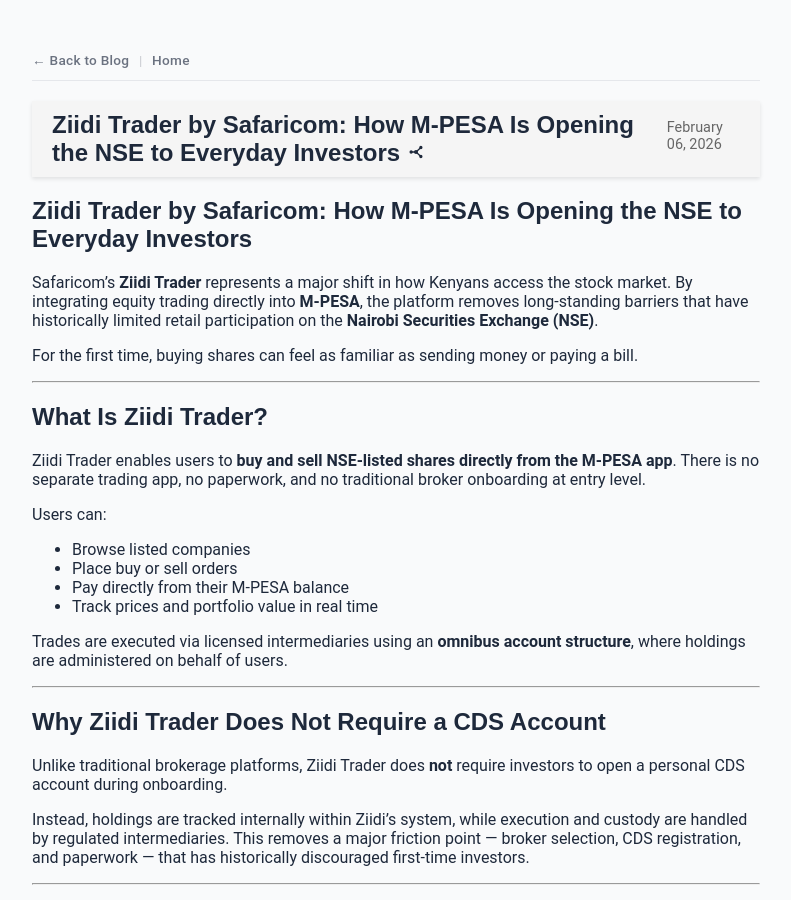
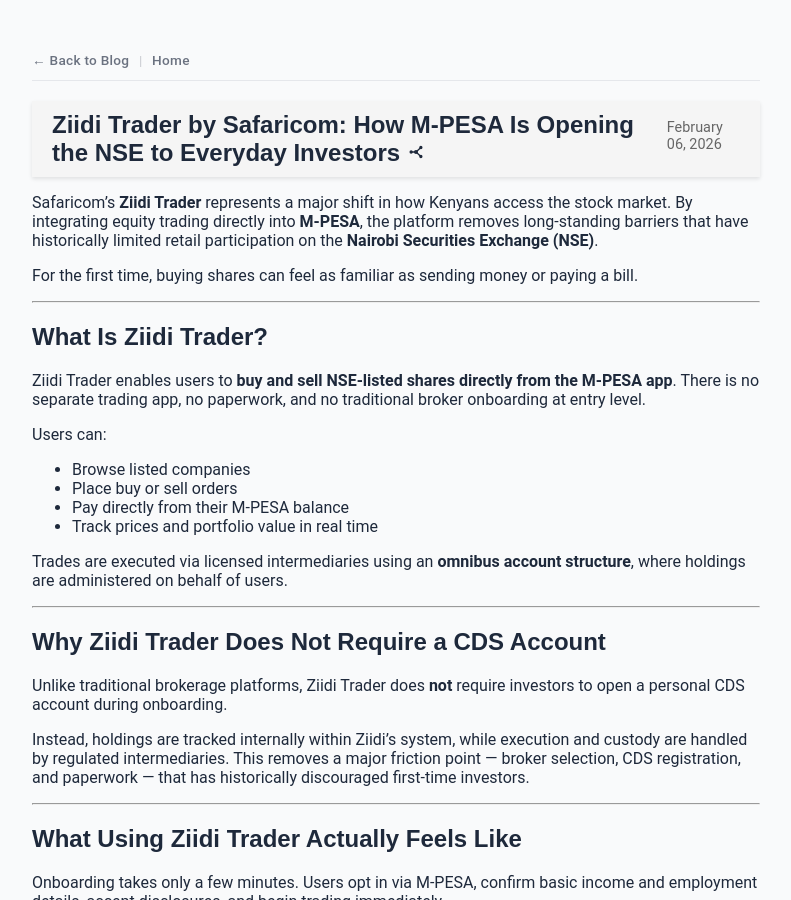
Before and after one commit to Coinimain/kenyanmmf, a Jekyll site: the page built from _posts/2026-02-06-ziidi-trader-safaricom-mpesa-nse-kenya.md, in a window 1280 px wide and 900 px high. Shown: the whole window, without its empty margins (244-1035 px from the left). Built offline with Jekyll 4.4.1, drawn with Linux system fonts in a browser that asks for light colours; comment, search, counter and statistics services are not loaded.

Commit message:
Update 2026-02-06-ziidi-trader-safaricom-mpesa-nse-kenya.md

```diff
--- a/_posts/2026-02-06-ziidi-trader-safaricom-mpesa-nse-kenya.md
+++ b/_posts/2026-02-06-ziidi-trader-safaricom-mpesa-nse-kenya.md
@@ -13,8 +13,6 @@
 permalink: /blog/ziidi-trader-safaricom-mpesa-nse-kenya/
 
 ---
-
-## Ziidi Trader by Safaricom: How M-PESA Is Opening the NSE to Everyday Investors
 
 Safaricom’s **Ziidi Trader** represents a major shift in how Kenyans access the stock market. By integrating equity trading directly into **M-PESA**, the platform removes long-standing barriers that have historically limited retail participation on the **Nairobi Securities Exchange (NSE)**.
 
```
